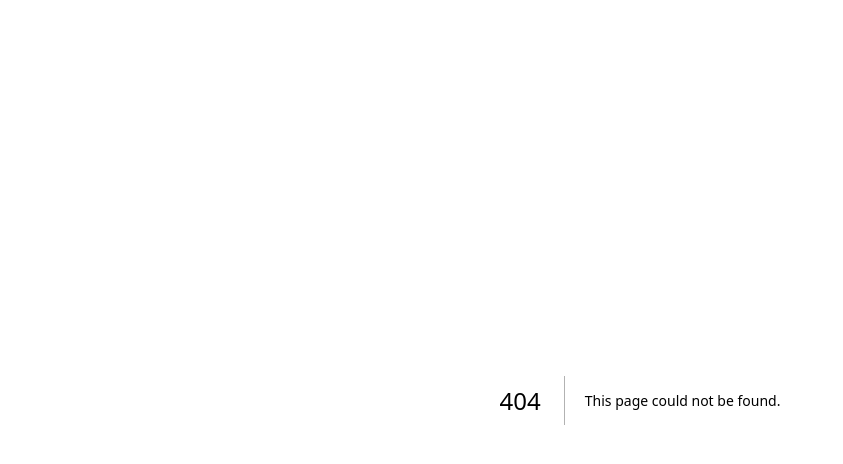
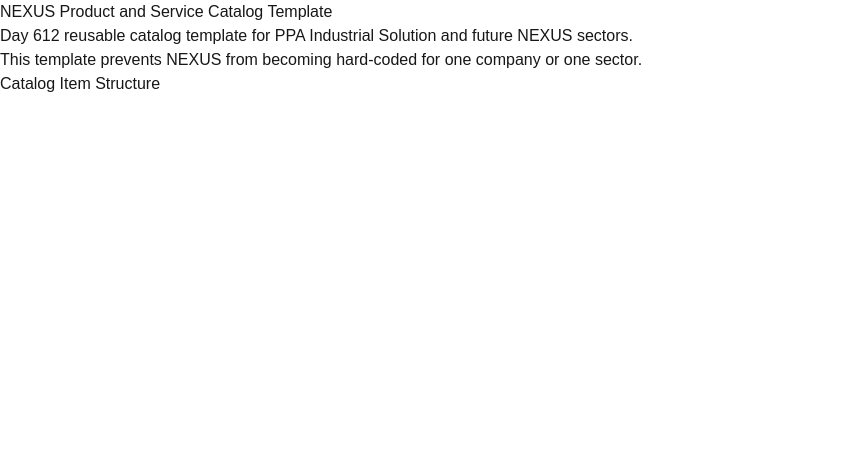
Before and after one commit to celerishealth/NEXUS, a Next.js app in the folder nexus-app/: page /nexus-catalog-template in a window 1280 px wide. Before the commit this address had no page. Shown: the top 464 px of the page, without its empty margins (0-843 px from the left). Built offline with nearby package versions, Linux system fonts and the light colour scheme.

Commit message:
Day 612: add product service catalog template v1

```diff
--- /dev/null
+++ b/nexus-app/app/nexus-catalog-template/page.tsx
@@ -0,0 +1,14 @@
+export default function NexusCatalogTemplatePage() {
+  return (
+    <main>
+      <h1>NEXUS Product and Service Catalog Template</h1>
+      <p>Day 612 reusable catalog template for PPA Industrial Solution and future NEXUS sectors.</p>
+      <p>This template prevents NEXUS from becoming hard-coded for one company or one sector.</p>
+      <h2>Catalog Item Structure</h2>
+      <ul>
+      </ul>
+      <ul>
+      </ul>
+    </main>
+  );
+}
```
